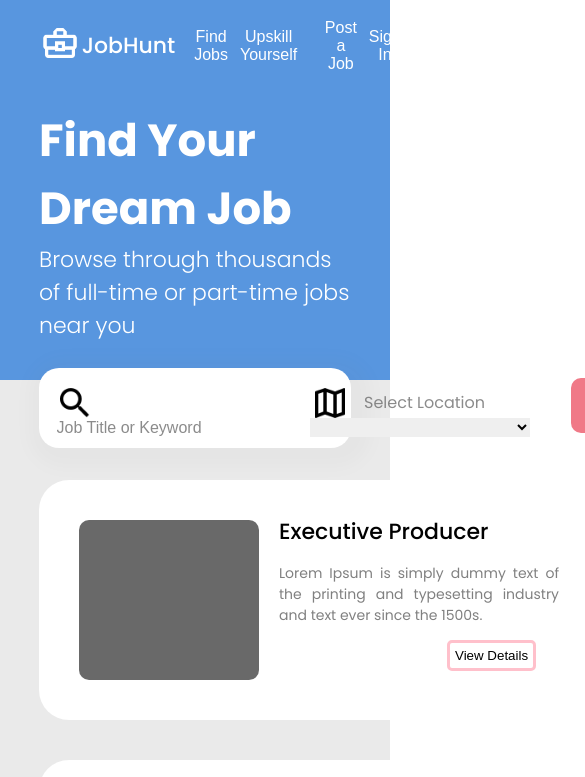
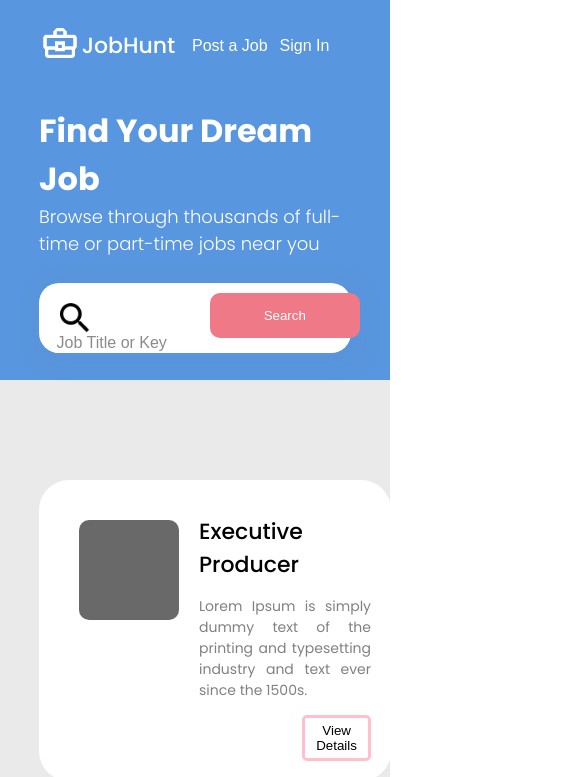
Before and after one commit to soumyadri/assignment-goodera, a plain HTML site: page index.html in a window 390 px wide. Shown: the top 777 px of the page, 585 px wide, since content can reach past the window. Drawn offline with Linux system fonts and the light colour scheme.

Commit message:
Responsive design created

```diff
--- a/index.css
+++ b/index.css
@@ -180,3 +180,49 @@ h1{
     margin-left: 60%;
     background-color: transparent;
 }
+
+
+/* Responsiveness Styling*/
+@media only screen and (max-width: 1200px) {
+    /* grid - responsive */
+    .show-job-container{
+        grid-template-columns: auto;
+    }
+    .job-update{
+        width: 100%;
+    }
+
+    /*job search responsive*/
+    .search-bar-container{
+        height: 70px;
+    }
+    .location-bar{
+        display: none;
+    }
+    .search-input-box{
+        width: 110px;
+    }
+    .search-button{
+        width: 150px;
+        padding: 15px;
+    }
+
+    /*NavBar Responsive*/
+    .option-navbar-container{
+        display: none;
+    }
+
+    /* Header Responsiveness */
+    .heading-container h1{
+        font-size: 32px;
+    }
+    .heading-container h4{
+        font-size: 18px;
+    }
+
+    /* dump image Responsiveness */
+    .dump-image{
+        width: 100px;
+        height: 100px;
+    }
+}
--- a/index.html
+++ b/index.html
@@ -62,9 +62,13 @@
         </div>
     </div>
 
+    <!-- Bottom Bar of Job Description -->
+    <div class="bottom-container">
 
-    <div class="bottom-container">
+        <!-- All Available Job Description -->
         <div class="show-job-container">
+
+            <!-- Particular Job Description -->
             <div class="job-update">
                 <div class="leftside-container">
                     <div class="dump-image"></div>
@@ -75,6 +79,8 @@
                     <button class="details-button">View Details</button>
                 </div>
             </div>
+
+            <!-- Particular Job Description -->
             <div class="job-update">
                 <div class="leftside-container">
                     <div class="dump-image"></div>
@@ -85,6 +91,8 @@
                     <button class="details-button">View Details</button>
                 </div>
             </div>
+
+            <!-- Particular Job Description -->
             <div class="job-update">
                 <div class="leftside-container">
                     <div class="dump-image"></div>
@@ -95,6 +103,8 @@
                     <button class="details-button">View Details</button>
                 </div>
             </div>
+
+            <!-- Particular Job Description -->
             <div class="job-update">
                 <div class="leftside-container">
                     <div class="dump-image"></div>
@@ -105,6 +115,8 @@
                     <button class="details-button">View Details</button>
                 </div>
             </div>
+
+            <!-- Particular Job Description -->
             <div class="job-update">
                 <div class="leftside-container">
                     <div class="dump-image"></div>
@@ -115,6 +127,8 @@
                     <button class="details-button">View Details</button>
                 </div>
             </div>
+
+            <!-- Particular Job Description -->
             <div class="job-update">
                 <div class="leftside-container">
                     <div class="dump-image"></div>
@@ -125,7 +139,10 @@
                     <button class="details-button">View Details</button>
                 </div>
             </div>
+
         </div>
+
     </div>
+
 </body>
 </html>
```
